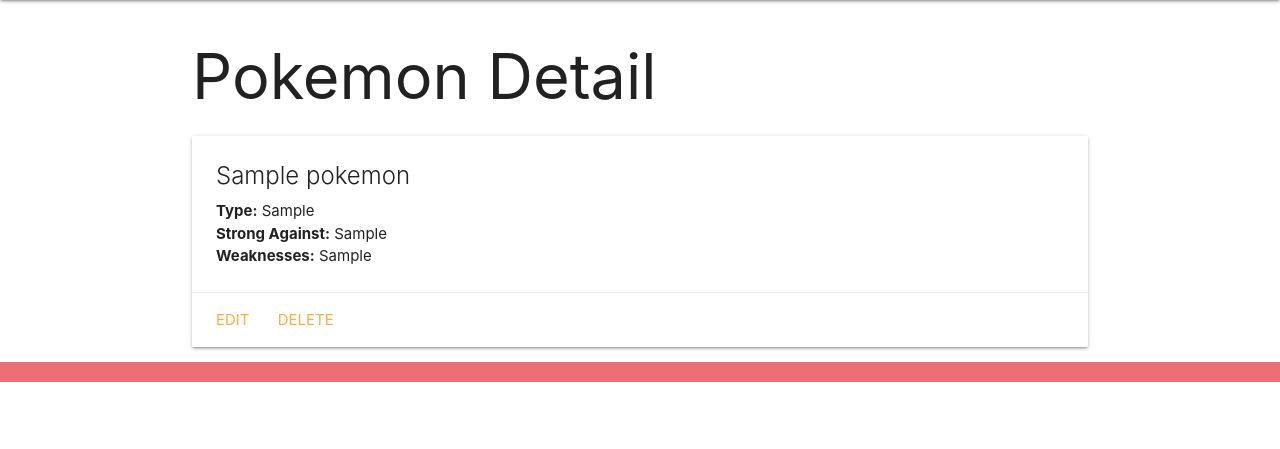
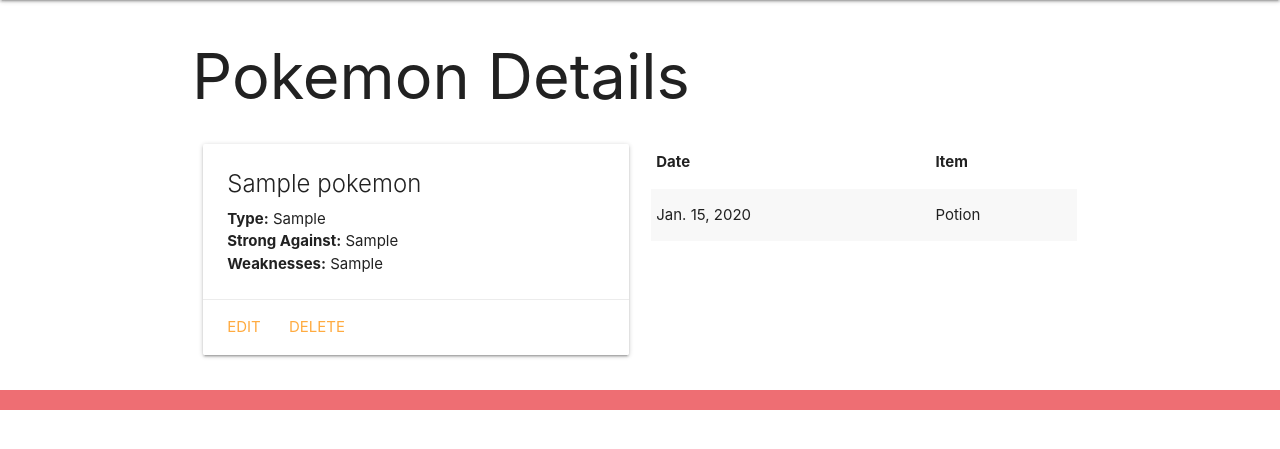
Before and after one commit to adamascencio/Pokemon-Collector, a Django app: page /pokemon/1/ in a window 1280 px wide. Shown: the part 64-513 px from the top of the page. Run offline with Django 4.2, Linux system fonts and the light colour scheme; tables that the repository leaves empty hold one stand-in row (values such as "Sample post").

Commit message:
Add show item functionality to show items given to a specific pokemon

```diff
--- a/main_app/templates/pokemon/detail.html
+++ b/main_app/templates/pokemon/detail.html
@@ -1,8 +1,10 @@
 {% extends 'base.html' %}
 {% block content %}
 
-<h1>Pokemon Detail</h1>
+<h1>Pokemon Details</h1>
 
+<div class="row">
+  <div class="col s6">
     <div class="card">
       <div class="card-content">
         <span class="card-title">{{ pokemon.name }}</span>
@@ -15,5 +17,24 @@
         <a href="{% url 'pokemon_delete' pokemon.id %}">Delete</a>
       </div>
     </div>
-
+  </div>
+  <div class="col s6">
+    <table class="striped">
+      <thead>
+        <tr>
+          <th>Date</th>
+          <th>Item</th>
+        </tr>
+      </thead>
+      <tbody>
+        {% for item in pokemon.item_set.all %}
+        <tr>
+          <td>{{item.date}}</td>
+          <td>{{item.get_item_display}}</td>
+        </tr>
+        {% endfor %}
+      </tbody>
+    </table>
+  </div>
+</div>
 {% endblock %}
```
Lines whose indentation alone changed are shown as unchanged.
